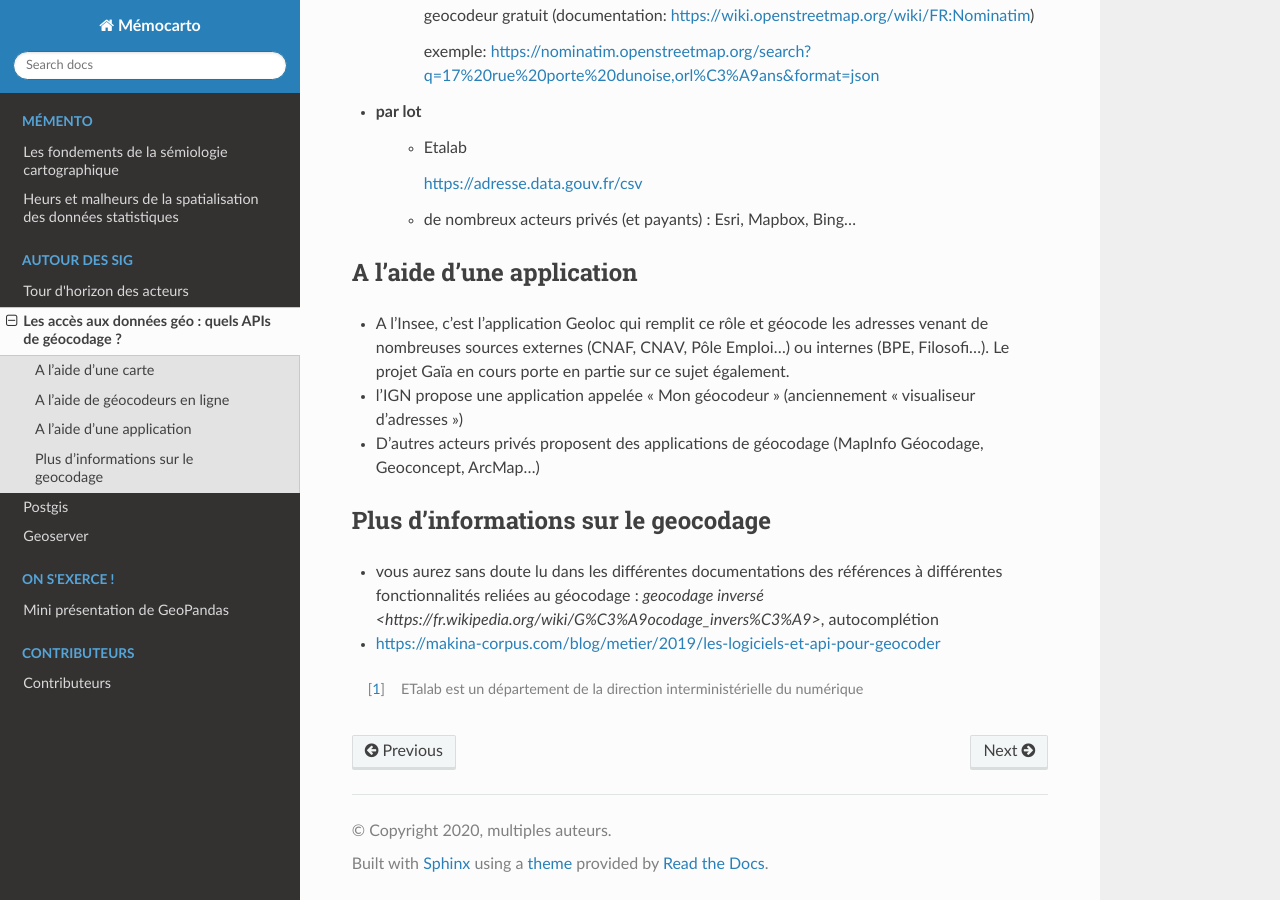
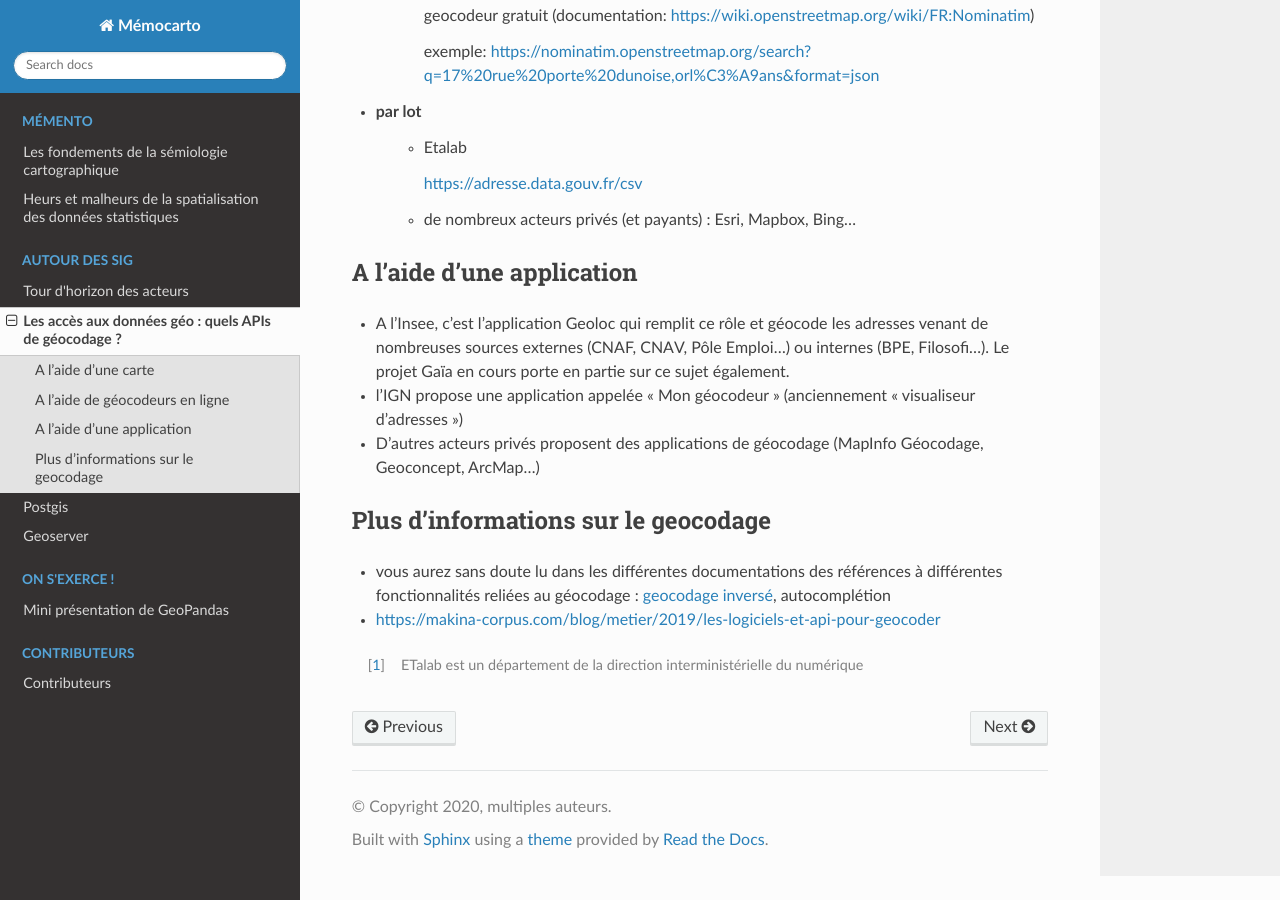
Before and after one commit to JulieDjidji/memocarto, a Sphinx documentation site: the page built from doc/source/api.rst, in a window 1280 px wide and 900 px high, scrolled down 1349 px. Built offline with Sphinx 7.4.7 and the Read the Docs theme 2.0.0, drawn with Linux system fonts in a browser that asks for light colours; pages that are not in the unit, such as notebooks, are missing from menus; part of the change alters nothing that is shown.

```diff
--- a/doc/source/api.rst
+++ b/doc/source/api.rst
@@ -68,8 +68,10 @@ A l'aide d'une application
 
 Plus d'informations sur le geocodage
 ------
-- vous aurez sans doute lu dans les différentes documentations des références à différentes fonctionnalités reliées au géocodage : `geocodage inversé <https://fr.wikipedia.org/wiki/G%C3%A9ocodage_invers%C3%A9>`, autocomplétion
+- vous aurez sans doute lu dans les différentes documentations des références à différentes fonctionnalités reliées au géocodage : `geocodage inversé`_, autocomplétion
 - https://makina-corpus.com/blog/metier/2019/les-logiciels-et-api-pour-geocoder
 
 
 .. [1] ETalab est un département de la direction interministérielle du numérique
+
+.. _geocodage inversé: https://fr.wikipedia.org/wiki/G%C3%A9ocodage_invers%C3%A9
```
